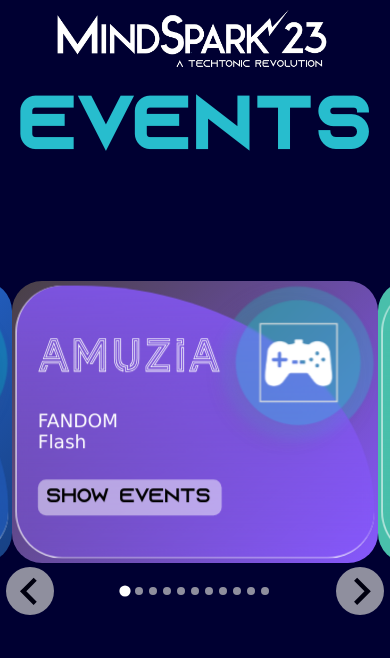
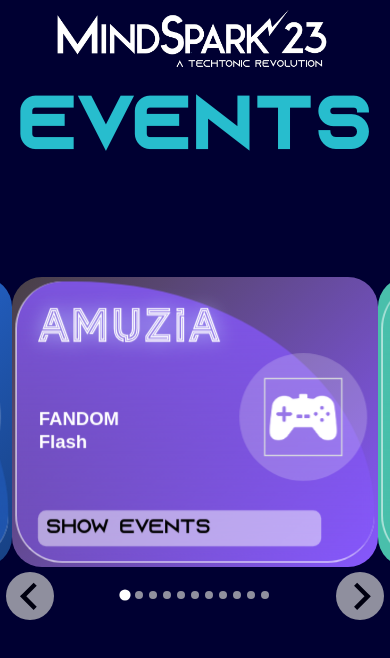
Before and after one commit to SatvikG7/MindSpark23-Events, a website: page index.html in a window 390 px wide. Drawn offline with Linux system fonts and the light colour scheme; animation ran at ten frames a second.

Commit message:
make cards same size on mobile

```diff
--- a/index.html
+++ b/index.html
@@ -124,9 +124,11 @@
                                   <div class="card" style="background: linear-gradient(135deg, ${
                                     cardGrad[0]
                                   } 0%, ${cardGrad[1]} 100%);">
+
+                                      <div class="glass" style="background: linear-gradient(0deg, ${
+                                        glassGrad[0]
+                                      } 0%, ${glassGrad[1]} 100%);"></div>
                                       <div class="logo">
-                                          <span class="circle circle1"></span>
-                                          <span class="circle circle2">
                                         <img
                                           class="event-img"
                                           src="./assets/images/module-icons/${n
@@ -134,11 +136,7 @@
                                             .capitalize()}.png"
                                           alt="${n}"
                                         />
-                                          </span>
                                       </div>
-                                      <div class="glass" style="background: linear-gradient(0deg, ${
-                                        glassGrad[0]
-                                      } 0%, ${glassGrad[1]} 100%);"></div>
                                       <div class="content">
                                           <span class="title">${n}</span>
                                           ${description}
@@ -161,10 +159,7 @@
         let t = genTemp(m.name, description, m.glass, m.card);
         slides += genTemp(m.name, description, m.glass, m.card);
       });
-      let a = 0.1;
-      let b = 0.2;
-      console.log(a + b);
-      // asfas
+
       (function () {
         const isMobile = () => {
           let check = false;
@@ -182,8 +177,20 @@
           return check;
         };
         if (isMobile()) {
+          document.getElementById("splide").remove();
           document.getElementById("splide__mobile").innerHTML = slides;
+
+          // get the robotica slide's height
+          const roboticaSlide = document.querySelector(
+            ".splide__slide:nth-child(8)",
+          );
+          const roboticaSlideHeight = roboticaSlide.offsetHeight;
+          // set the height of the splide__mobile
+          document.querySelectorAll(".parent").forEach((e) => {
+            e.style.height = `${roboticaSlideHeight}px`;
+          });
         } else {
+          document.getElementById("splide__mobile").remove();
           document.getElementById("splide__list").innerHTML = slides;
           var splide = new Splide(".splide", {
             type: "loop",
--- a/styles/main/card.css
+++ b/styles/main/card.css
@@ -67,8 +67,9 @@
   font-size: 1.75rem;
   font-family: "Library";
   color: transparent;
-  -webkit-text-stroke: 0.75px #fff;
+  -webkit-text-stroke: 1.25px #fff;
   z-index: 1000;
+  filter: drop-shadow(0px 0px 10px #bbccff);
 }
 
 .content .text {
@@ -99,62 +100,46 @@
 .content ul li {
   font-size: 0.75rem;
   color: #fff;
-  font-family: 'Lucida Sans', 'Lucida Sans Regular', 'Lucida Grande', 'Lucida Sans Unicode', Geneva, Verdana, sans-serif;
+  margin: 1px;
+  font-weight: 700;
+  font-family: Arial, Helvetica, sans-serif;
 }
 
 .logo {
   position: absolute;
+  transform: translate3d(0, 0%, 30px);
+  background: #fff3;
+  padding: 24px;
+  border-radius: 50%;
+  margin: 16px;
   right: 0;
-  top: 0;
-  transform-style: preserve-3d;
-}
-
-.logo .circle {
-  display: block;
-  position: absolute;
-  aspect-ratio: 1;
-  border-radius: 50%;
-  top: 0;
-  right: 0;
-  box-shadow: rgba(100, 100, 111, 0.2) -10px 10px 20px 0px;
-  backdrop-filter: blur(5px);
-  background: rgba(0, 249, 203, 0.2);
-  transition: all 0.5s ease-in-out;
-}
-
-.logo .circle1 {
-  width: 200px;
-  transform: translate3d(0, 0, 20px);
-  top: 8px;
-  right: 8px;
-}
-
-.logo .circle2 {
-  width: 170px;
-  transform: translate3d(0, 0, 40px);
-  top: 24px;
-  right: 24px;
-  backdrop-filter: blur(1px);
-  transition-delay: 0.4s;
-  display: flex;
-  justify-content: center;
-  align-items: center;
 }
 
 .event-img {
-  width: 100px;
+  width: 128px;
 }
 
 @media screen and (max-width: 768px) {
-  .logo .circle1 {
-    width: 150px;
+  .content {
+    justify-content: space-between;
+    user-select: none;
   }
 
-  .logo .circle2 {
-    width: 120px;
+  .content a {
+    width: 100%;
+  }
+
+  .logo {
+    position: absolute;
+    transform: translate3d(0, 50%, 30px);
+    background: #fff3;
+    padding: 24px;
+    border-radius: 50%;
+    margin: 16px;
+    right: 0;
   }
 
   .logo .event-img {
-    width: 75px;
+    width: 76px;
   }
 }
--- a/styles/main/main.css
+++ b/styles/main/main.css
@@ -142,5 +142,6 @@ body {
     overflow: scroll;
     border-radius: 48px 48px 0 0;
     align-items: center;
+    width: 100%;
   }
 }
```
Lines whose indentation alone changed are shown as unchanged.
